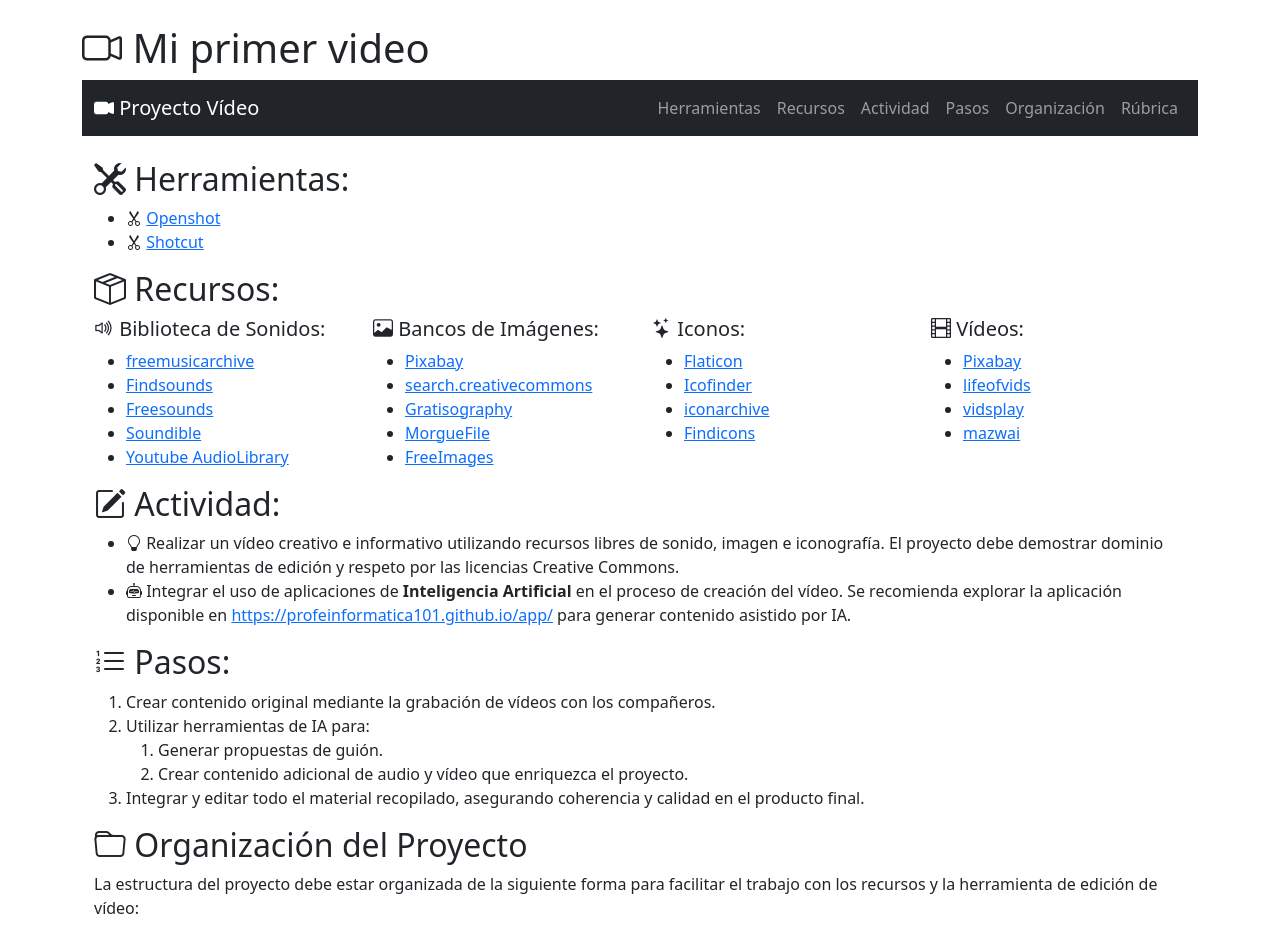
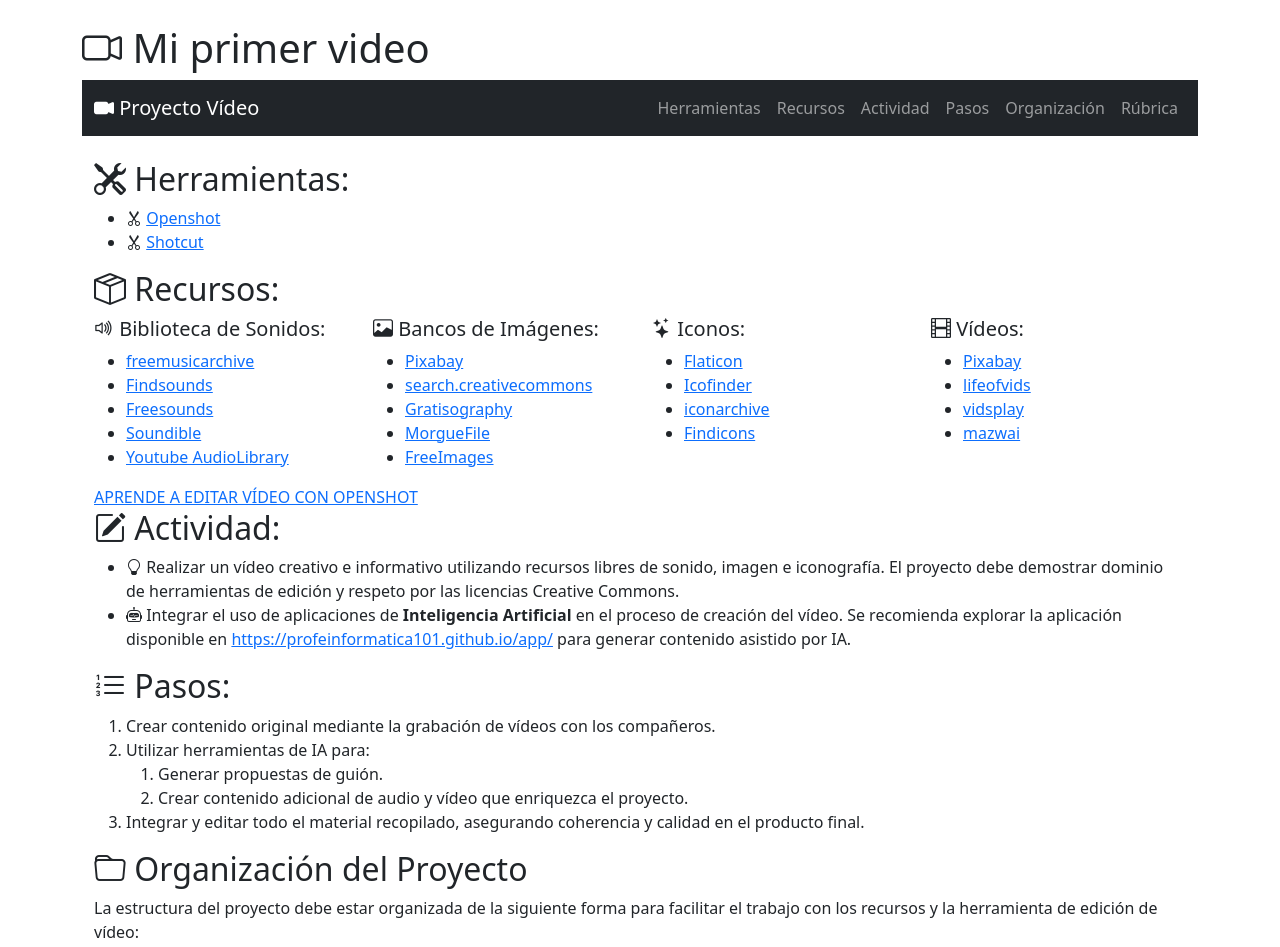
Before and after one commit to profeInformatica101/edicionvideo, a plain HTML site: page index.html in a window 1280 px wide. Shown: the top 947 px of the page. Drawn offline with nearby package versions, Linux system fonts and the light colour scheme.

Commit message:
Update index.html

```diff
--- a/index.html
+++ b/index.html
@@ -90,8 +90,13 @@
                     <li><a href="http://mazwai.com/">mazwai</a></li>
                 </ul>
             </div>
+
+
+
         </div>
-
+       <div class="row">
+            <a href="https://ceprud.ugr.es/sites/centros/ceprud/public/ficheros/extendidas/Tutorial%20OPENSHOT.pdf">APRENDE A EDITAR VÍDEO CON OPENSHOT</a>
+      </div>
 <!-- Contenido del vídeo-->
 <h2 id="actividad"><i class="bi bi-pencil-square"></i> Actividad:</h2>
 <ul>
```
